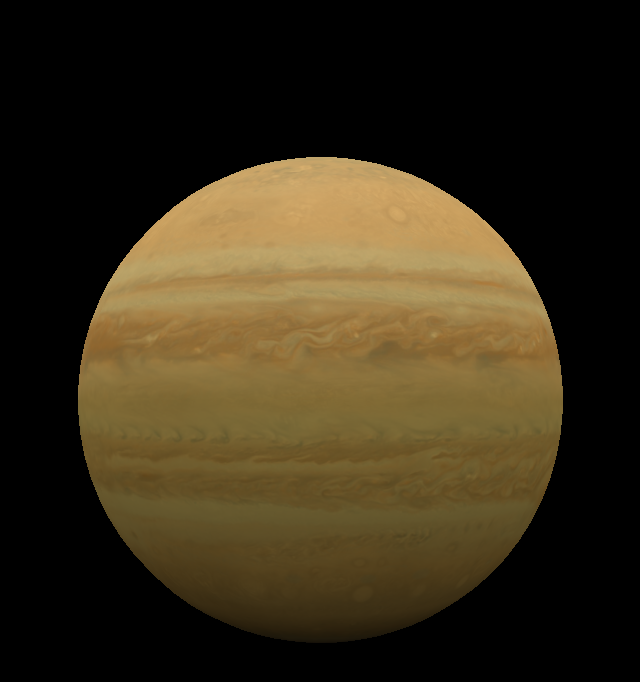
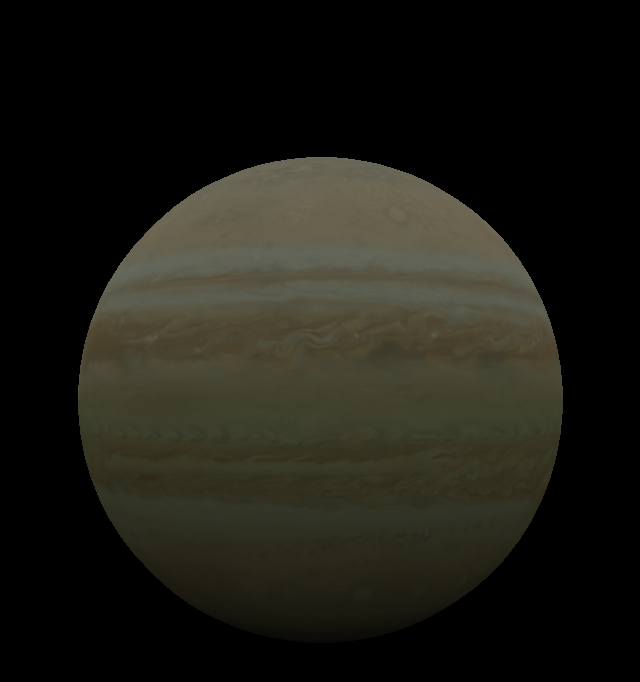
Before and after one commit to OctavianAks/Jupiter-Three.js-, a plain HTML site: page index.html in a window 1280 px wide. Shown: the whole page, without its empty margins (319-959 px from the left). Drawn offline with nearby package versions, Linux system fonts and the light colour scheme; animation ran at ten frames a second.

Commit message:
Update index.html

```diff
--- a/index.html
+++ b/index.html
@@ -54,10 +54,10 @@ const texture = loader.load('/jup.jpg')
 
 
 			const geometry = new THREE.SphereGeometry(3,25, 35);
-			const material = new THREE.MeshStandardMaterial( { color: '#f1cb94',
+			const material = new THREE.MeshStandardMaterial( { color: 'grey',
 
 map: texture,
-roughness: 0.8,
+roughness: 2,
 metalness: 0.1,
  } );
 			const sphere = new THREE.Mesh( geometry, material );
```
